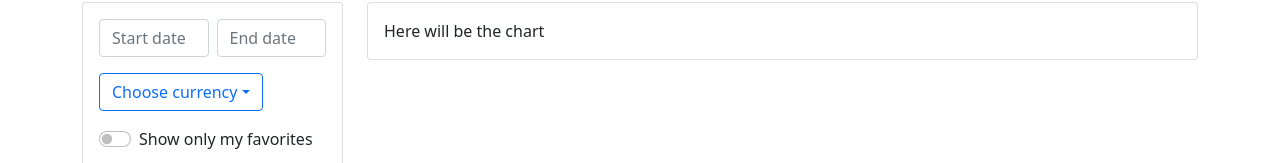
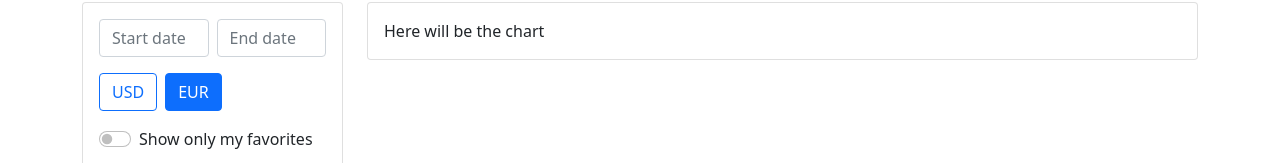
Before and after one commit to jannden/stock-market-dashboard, a React app: page / in a window 1280 px wide. Shown: the part 338-501 px from the top of the page. Built offline with nearby package versions, Linux system fonts and the light colour scheme.

Commit message:
Component Controls done. Fixed popperjs error.

```diff
--- a/src/components/Controls.jsx
+++ b/src/components/Controls.jsx
@@ -2,7 +2,6 @@ import React from "react";
 
 // Bootstrap
 import Form from "react-bootstrap/Form";
-import Dropdown from "react-bootstrap/Dropdown";
 import FormControl from "react-bootstrap/FormControl";
 import Button from "react-bootstrap/Button";
 
@@ -13,16 +12,9 @@ const Controls = function Controls() {
         <Form.Control placeholder="Start date" />
         <Form.Control placeholder="End date" />
       </div>
-      <div className="mb-3">
-        <Dropdown>
-          <Dropdown.Toggle variant="outline-primary">
-            Choose currency
-          </Dropdown.Toggle>
-          <Dropdown.Menu>
-            <Dropdown.Item>EUR</Dropdown.Item>
-            <Dropdown.Item>USD</Dropdown.Item>
-          </Dropdown.Menu>
-        </Dropdown>
+      <div className="mb-3 d-flex gap-2">
+        <Button variant="outline-primary">USD</Button>
+        <Button variant="primary">EUR</Button>
       </div>
       <div className="mb-3">
         <Form.Check
```
